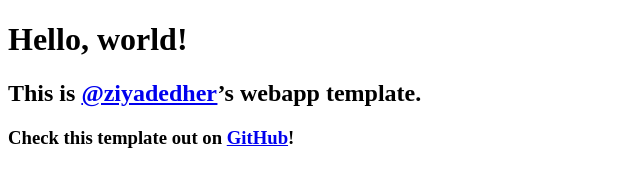
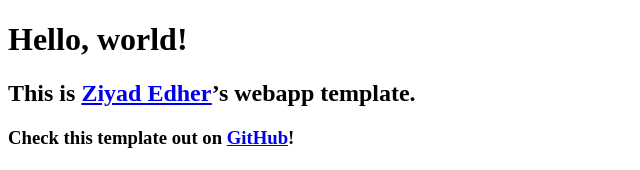
Before and after one commit to ziyadedher/webdev-template, a Next.js app: page / in a window 1280 px wide. Shown: the top 170 px of the page, without its empty margins (0-640 px from the left). Built offline with nearby package versions, Linux system fonts and the light colour scheme; no server answers.

Commit message:
fix: change name

```diff
--- a/src/app/page.tsx
+++ b/src/app/page.tsx
@@ -8,11 +8,11 @@ const Page = () => (
         This is{" "}
         <span className="text-blue-500 hover:text-blue-700">
           <Link
-            href="https://twitter.com/ziyadedher"
+            href="https://ziyadedher.com"
             rel="noopener noreferrer"
             target="_blank"
           >
-            @ziyadedher
+            Ziyad Edher
           </Link>
         </span>
         &rsquo;s webapp template.
```
